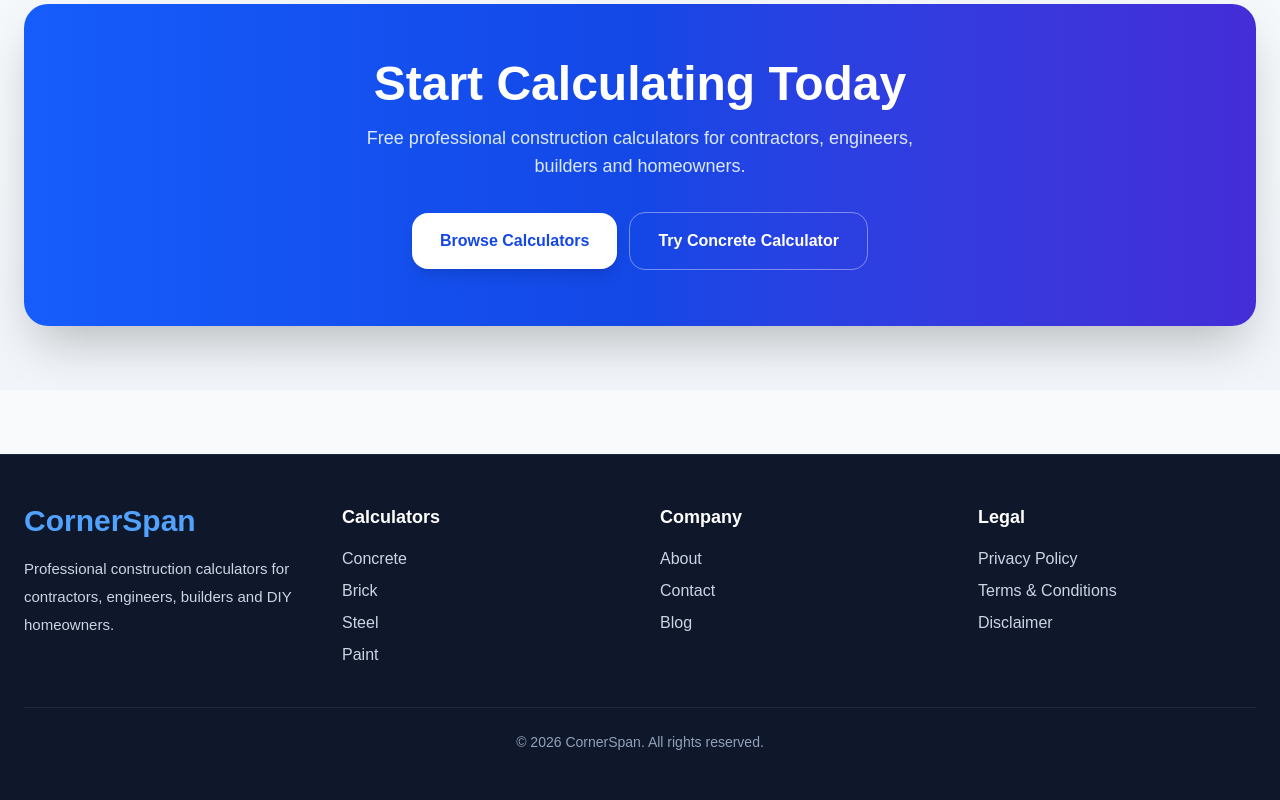
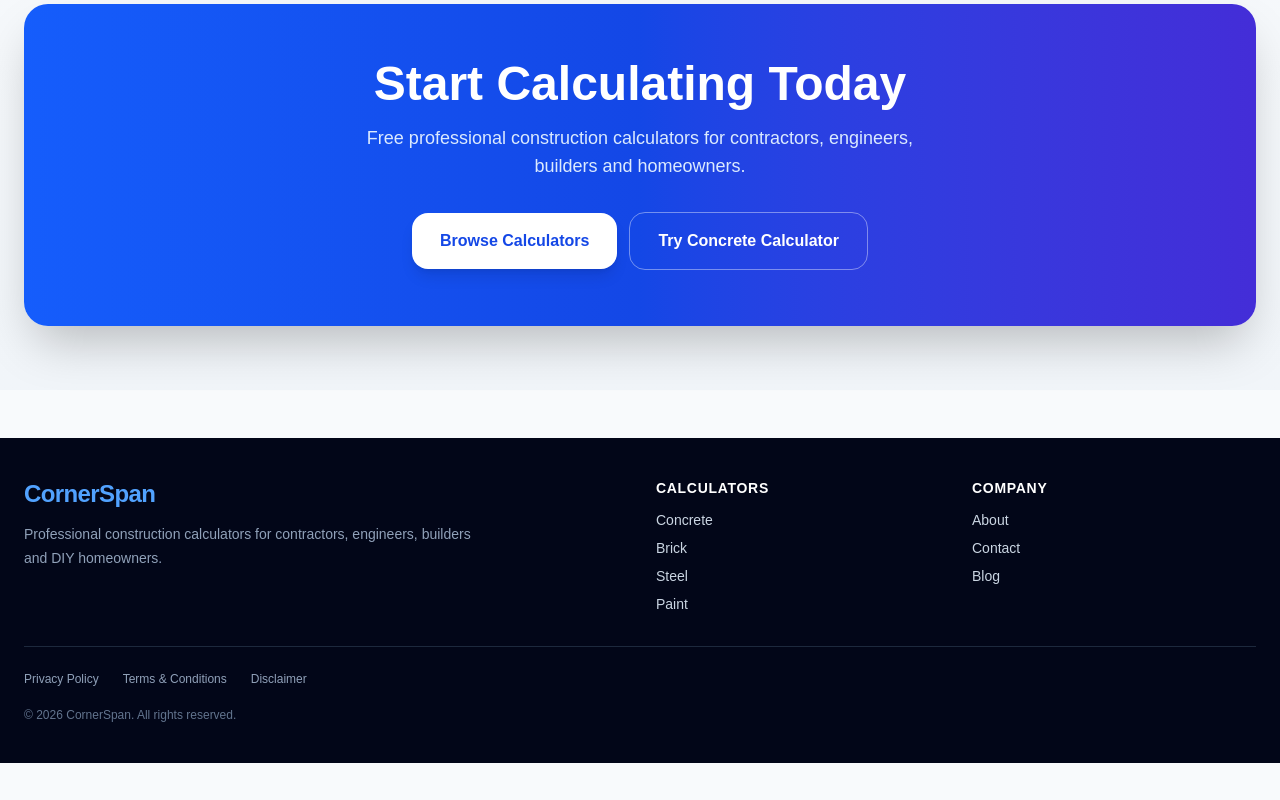
Before and after one commit to km7max-cmd/cornerspan, a Next.js app: page / in a window 1280 px wide. Shown: the part 2055-2855 px from the top of the page. After the commit the page ends 2818 px from the top, so only its background shows below. Built offline with nearby package versions, Linux system fonts and the light colour scheme.

Commit message:
Refactor Footer component for improved styling

```diff
--- a/components/Footer.tsx
+++ b/components/Footer.tsx
@@ -2,100 +2,129 @@ import Link from "next/link";
 
 export default function Footer() {
   return (
-    <footer className="mt-16 border-t border-slate-800 bg-slate-900 text-white">
+    <footer className="mt-12 bg-slate-950 text-slate-300">
 
-      <div className="mx-auto max-w-7xl px-6 py-12">
+      <div className="mx-auto max-w-7xl px-6 py-10">
 
-        <div className="grid gap-10 sm:grid-cols-2 lg:grid-cols-4">
+        {/* Top */}
+        <div className="grid gap-8 sm:grid-cols-2 lg:grid-cols-4">
 
           {/* Brand */}
-          <div>
+          <div className="lg:col-span-2">
+            <Link
+              href="/"
+              className="text-2xl font-black tracking-tight text-blue-400"
+            >
+              CornerSpan
+            </Link>
 
-            <h2 className="text-3xl font-black text-blue-400">
-              CornerSpan
-            </h2>
-
-            <p className="mt-4 max-w-sm text-[15px] leading-7 text-slate-300">
+            <p className="mt-3 max-w-md text-sm leading-6 text-slate-400">
               Professional construction calculators for contractors,
               engineers, builders and DIY homeowners.
             </p>
-
           </div>
 
           {/* Calculators */}
           <div>
-
-            <h3 className="mb-4 text-lg font-bold">
+            <h3 className="mb-3 text-sm font-bold uppercase tracking-wider text-white">
               Calculators
             </h3>
 
-            <ul className="space-y-2 text-slate-300">
+            <div className="space-y-2 text-sm">
+              <Link
+                href="/calculators/concrete"
+                className="block transition hover:text-blue-400"
+              >
+                Concrete
+              </Link>
 
-              <li><Link href="/calculators/concrete" className="hover:text-white">Concrete</Link></li>
+              <Link
+                href="/calculators/brick"
+                className="block transition hover:text-blue-400"
+              >
+                Brick
+              </Link>
 
-              <li><Link href="/calculators/brick" className="hover:text-white">Brick</Link></li>
+              <Link
+                href="/calculators/steel"
+                className="block transition hover:text-blue-400"
+              >
+                Steel
+              </Link>
 
-              <li><Link href="/calculators/steel" className="hover:text-white">Steel</Link></li>
-
-              <li><Link href="/calculators/paint" className="hover:text-white">Paint</Link></li>
-
-            </ul>
-
+              <Link
+                href="/calculators/paint"
+                className="block transition hover:text-blue-400"
+              >
+                Paint
+              </Link>
+            </div>
           </div>
 
           {/* Company */}
           <div>
-
-            <h3 className="mb-4 text-lg font-bold">
+            <h3 className="mb-3 text-sm font-bold uppercase tracking-wider text-white">
               Company
             </h3>
 
-            <ul className="space-y-2 text-slate-300">
+            <div className="space-y-2 text-sm">
+              <Link
+                href="/about"
+                className="block transition hover:text-blue-400"
+              >
+                About
+              </Link>
 
-              <li><Link href="/about" className="hover:text-white">About</Link></li>
+              <Link
+                href="/contact"
+                className="block transition hover:text-blue-400"
+              >
+                Contact
+              </Link>
 
-              <li><Link href="/contact" className="hover:text-white">Contact</Link></li>
-
-              <li><Link href="/blog" className="hover:text-white">Blog</Link></li>
-
-            </ul>
-
-          </div>
-                    {/* Legal */}
-          <div>
-
-            <h3 className="mb-4 text-lg font-bold">
-              Legal
-            </h3>
-
-            <ul className="space-y-2 text-slate-300">
-
-              <li>
-                <Link href="/privacy-policy" className="hover:text-white">
-                  Privacy Policy
-                </Link>
-              </li>
-
-              <li>
-                <Link href="/terms" className="hover:text-white">
-                  Terms & Conditions
-                </Link>
-              </li>
-
-              <li>
-                <Link href="/disclaimer" className="hover:text-white">
-                  Disclaimer
-                </Link>
-              </li>
-
-            </ul>
-
+              <Link
+                href="/blog"
+                className="block transition hover:text-blue-400"
+              >
+                Blog
+              </Link>
+            </div>
           </div>
 
         </div>
 
-        <div className="mt-10 border-t border-slate-800 pt-6 text-center text-sm text-slate-400">
-          © {new Date().getFullYear()} CornerSpan. All rights reserved.
+        {/* Legal */}
+        <div className="mt-8 border-t border-slate-800 pt-6">
+
+          <div className="flex flex-wrap gap-x-6 gap-y-2 text-xs text-slate-400">
+
+            <Link
+              href="/privacy"
+              className="transition hover:text-blue-400"
+            >
+              Privacy Policy
+            </Link>
+
+            <Link
+              href="/terms"
+              className="transition hover:text-blue-400"
+            >
+              Terms & Conditions
+            </Link>
+
+            <Link
+              href="/disclaimer"
+              className="transition hover:text-blue-400"
+            >
+              Disclaimer
+            </Link>
+
+          </div>
+
+          <p className="mt-5 text-xs text-slate-500">
+            © {new Date().getFullYear()} CornerSpan. All rights reserved.
+          </p>
+
         </div>
 
       </div>
```
